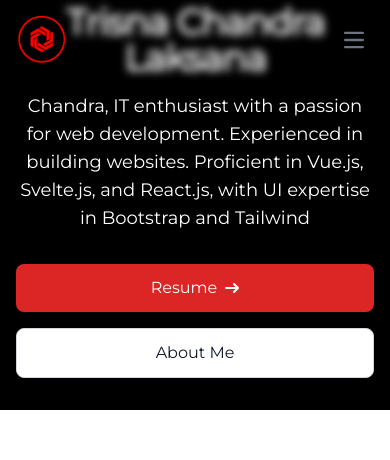
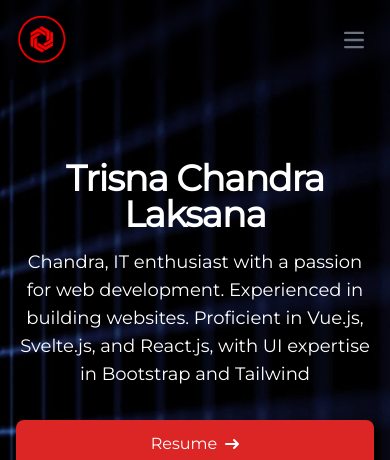
Before and after one commit to Chandralaksana22/portofolio-chandra, a Vue app: page / in a window 390 px wide. Shown: the top 460 px of the page. Built offline with nearby package versions, Linux system fonts and the light colour scheme.

Commit message:
Update : Update background

```diff
--- a/src/components/Home/Hero.vue
+++ b/src/components/Home/Hero.vue
@@ -1,7 +1,7 @@
 <template>
-  <section class="bg-black">
-    <div class="lg:h-[100vh] h-auto">
-      <div class="py-8 px-4 mx-auto max-w-screen-xl text-center lg:pt-[20rem] pt-1 lg:py-16">
+  <section class="section-hero" style="background-size: cover; background-position: bottom;">
+    <div class="h-[100vh]">
+      <div class="py-8 px-4 mx-auto max-w-screen-xl text-center lg:pt-[20rem] pt-[10rem] lg:py-16">
         <h1
           class="mb-4 text-4xl font-extrabold tracking-tight leading-none md:text-5xl lg:text-6xl text-white"
         >
@@ -49,3 +49,8 @@
     </div>
   </section>
 </template>
+<style>
+.section-hero{
+  background-image: url(../../assets/pxfuel.jpg);
+}
+</style>
```
Also changed, not shown: src/assets/pxfuel.jpg (added).
